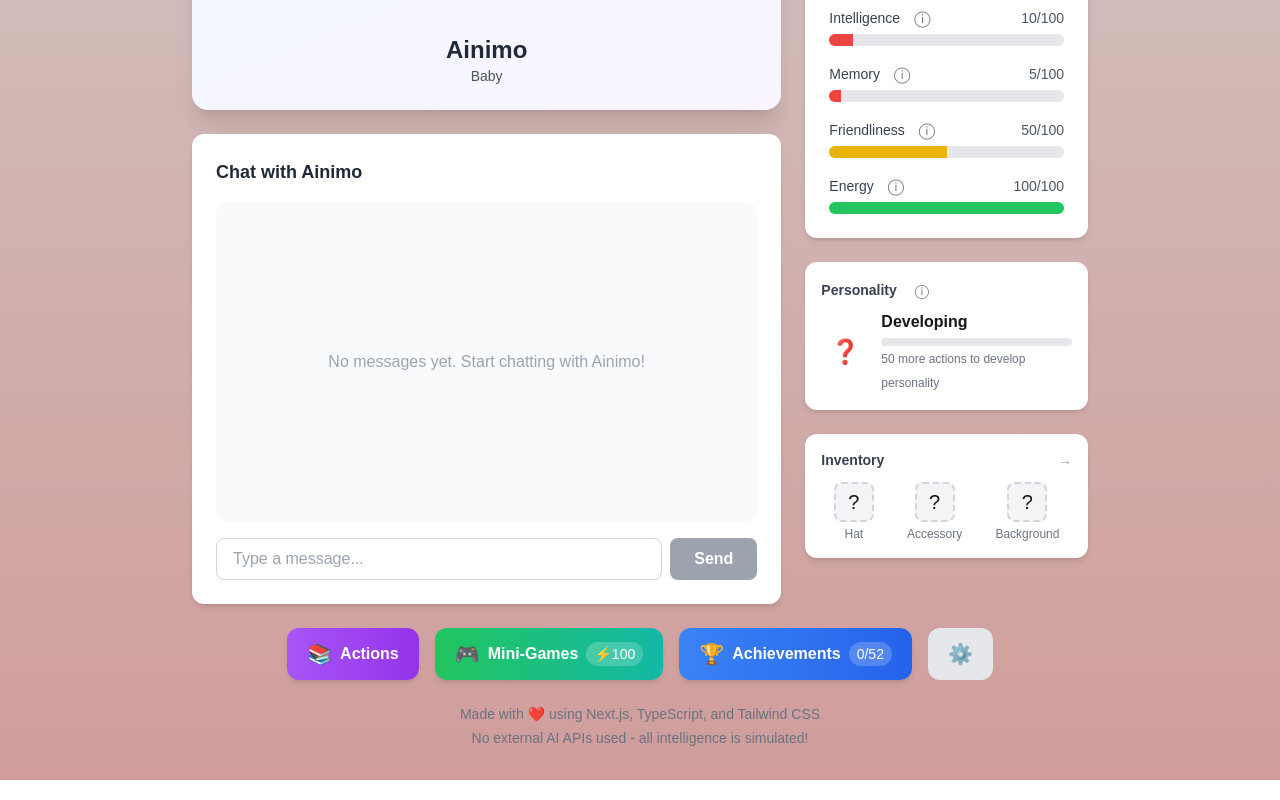
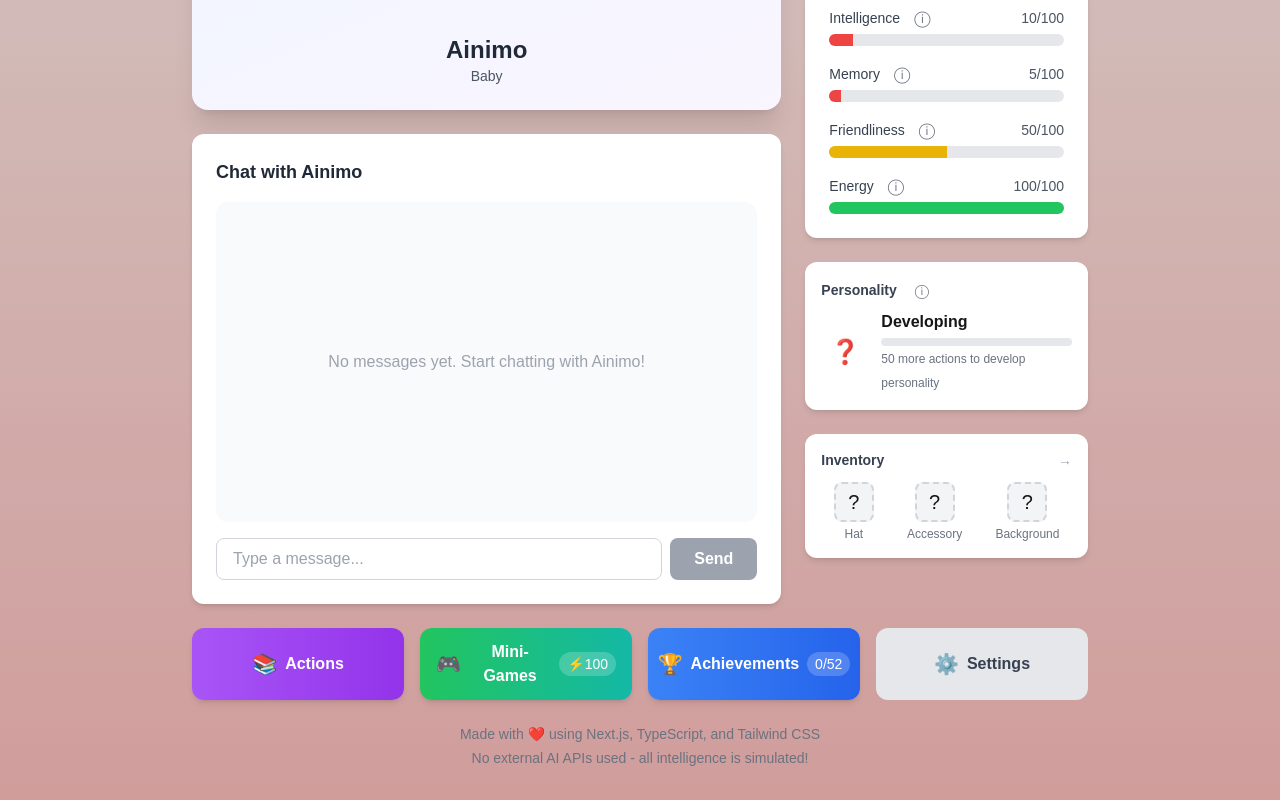
Before and after one commit to yuuichieguchi/ainimo, a Next.js app in the folder frontend/: page / in a window 1280 px wide. Shown: the part 346-1146 px from the top of the page. Built offline with nearby package versions, Linux system fonts and the light colour scheme.

Commit message:
update: adjust toolbar

```diff
--- a/frontend/components/ActionsModal.tsx
+++ b/frontend/components/ActionsModal.tsx
@@ -131,7 +131,7 @@ export function ActionsModal({
                 disabled={isActionDisabled}
                 className={`
                   w-full flex items-center gap-4 p-4 rounded-xl text-white font-semibold
-                  transition-all duration-200 transform
+                  transition-all duration-200 transform min-h-[88px]
                   ${
                     isActionDisabled
                       ? 'bg-gray-400 cursor-not-allowed opacity-50'
@@ -143,14 +143,14 @@ export function ActionsModal({
                 <div className="flex-1 text-left">
                   <div className="text-lg">{label}</div>
                   <div className="text-sm opacity-80">{description}</div>
-                  {action === 'rest' && (
-                    <div className="text-xs opacity-70 mt-1">
-                      {remainingRest > 0
-                        ? `${t('restRemaining', language)}: ${remainingRest}/${GAME_CONSTANTS.MAX_REST_PER_DAY}`
-                        : t('noRestRemaining', language)}
-                    </div>
-                  )}
                 </div>
+                {action === 'rest' && (
+                  <div className="text-sm opacity-80 text-right whitespace-nowrap">
+                    {remainingRest > 0
+                      ? `${remainingRest}/${GAME_CONSTANTS.MAX_REST_PER_DAY}`
+                      : t('noRestRemaining', language)}
+                  </div>
+                )}
               </button>
             );
           })}
--- a/frontend/components/BottomToolbar.tsx
+++ b/frontend/components/BottomToolbar.tsx
@@ -58,7 +58,7 @@ export function BottomToolbar({
     {
       id: 'settings',
       icon: '⚙️',
-      label: null,
+      label: t('settings', language),
       ariaLabel: t('settings', language),
       onClick: onSettingsClick,
       badge: null,
@@ -80,7 +80,7 @@ export function BottomToolbar({
               className={`flex flex-col items-center justify-center gap-1 py-2 rounded-xl transition-all min-h-[60px] ${
                 item.color
                   ? `bg-gradient-to-r ${item.color} ${item.hoverColor} text-white shadow-md`
-                  : 'hover:bg-gray-100 dark:hover:bg-gray-700 text-gray-600 dark:text-gray-300'
+                  : 'bg-gray-200 dark:bg-gray-700 hover:bg-gray-300 dark:hover:bg-gray-600 text-gray-600 dark:text-gray-300'
               }`}
             >
               <span className="text-xl">{item.icon}</span>
@@ -99,14 +99,14 @@ export function BottomToolbar({
         </div>
       </div>
 
-      {/* デスクトップ: セクションとして表示 */}
-      <div className="hidden md:flex justify-center items-center gap-4">
+      {/* デスクトップ: セクションとして表示（グリッド全体を横断） */}
+      <div className="hidden md:grid grid-cols-4 gap-4">
           {toolbarItems.map((item) => (
             <button
               key={item.id}
               onClick={item.onClick}
               aria-label={item.ariaLabel}
-              className={`flex items-center gap-2 px-5 py-3 rounded-xl transition-all hover:scale-105 ${
+              className={`flex items-center justify-center gap-2 px-4 py-3 rounded-xl transition-all hover:scale-105 ${
                 item.color
                   ? `bg-gradient-to-r ${item.color} ${item.hoverColor} text-white shadow-md`
                   : 'bg-gray-200 dark:bg-gray-700 hover:bg-gray-300 dark:hover:bg-gray-600 text-gray-700 dark:text-gray-300'
```
